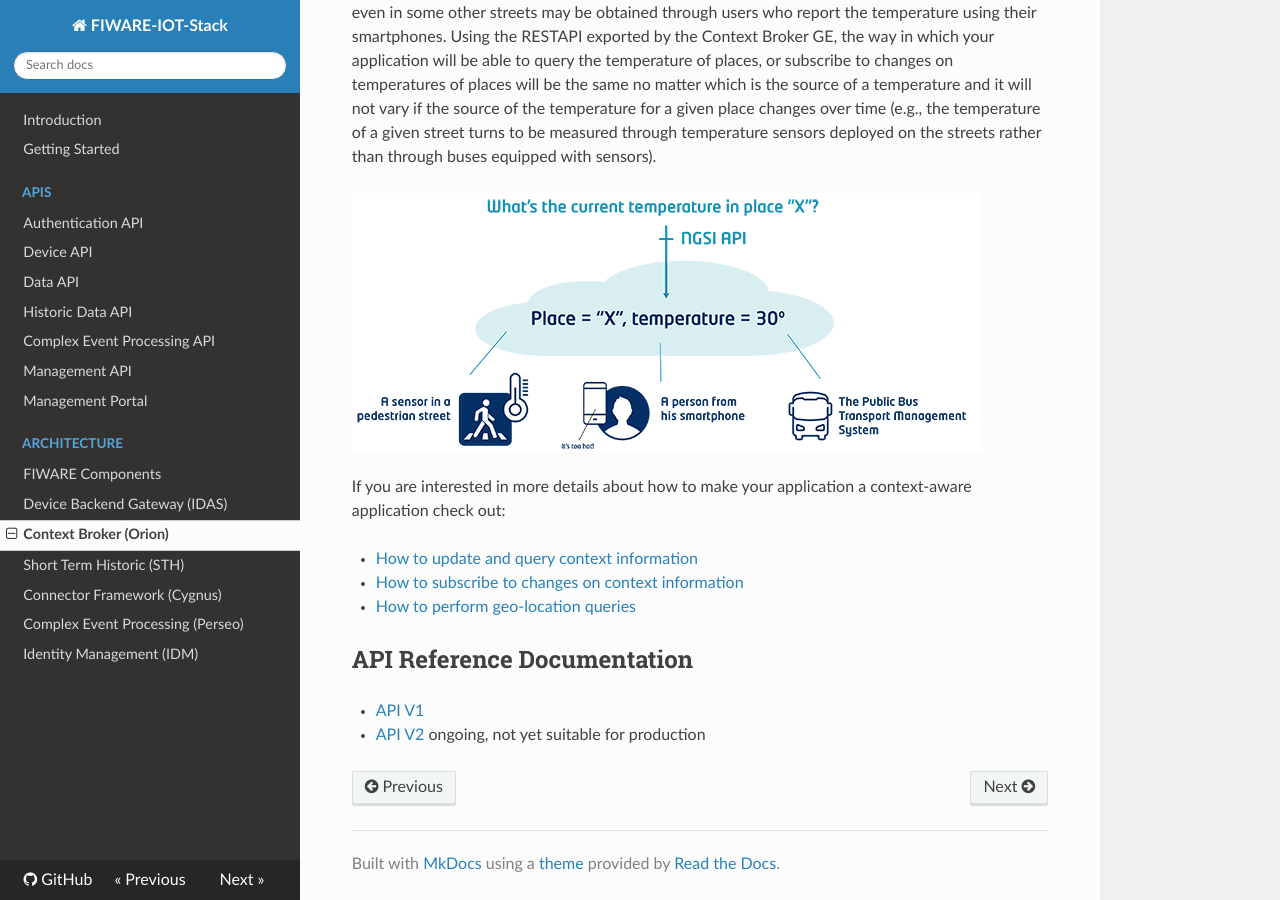
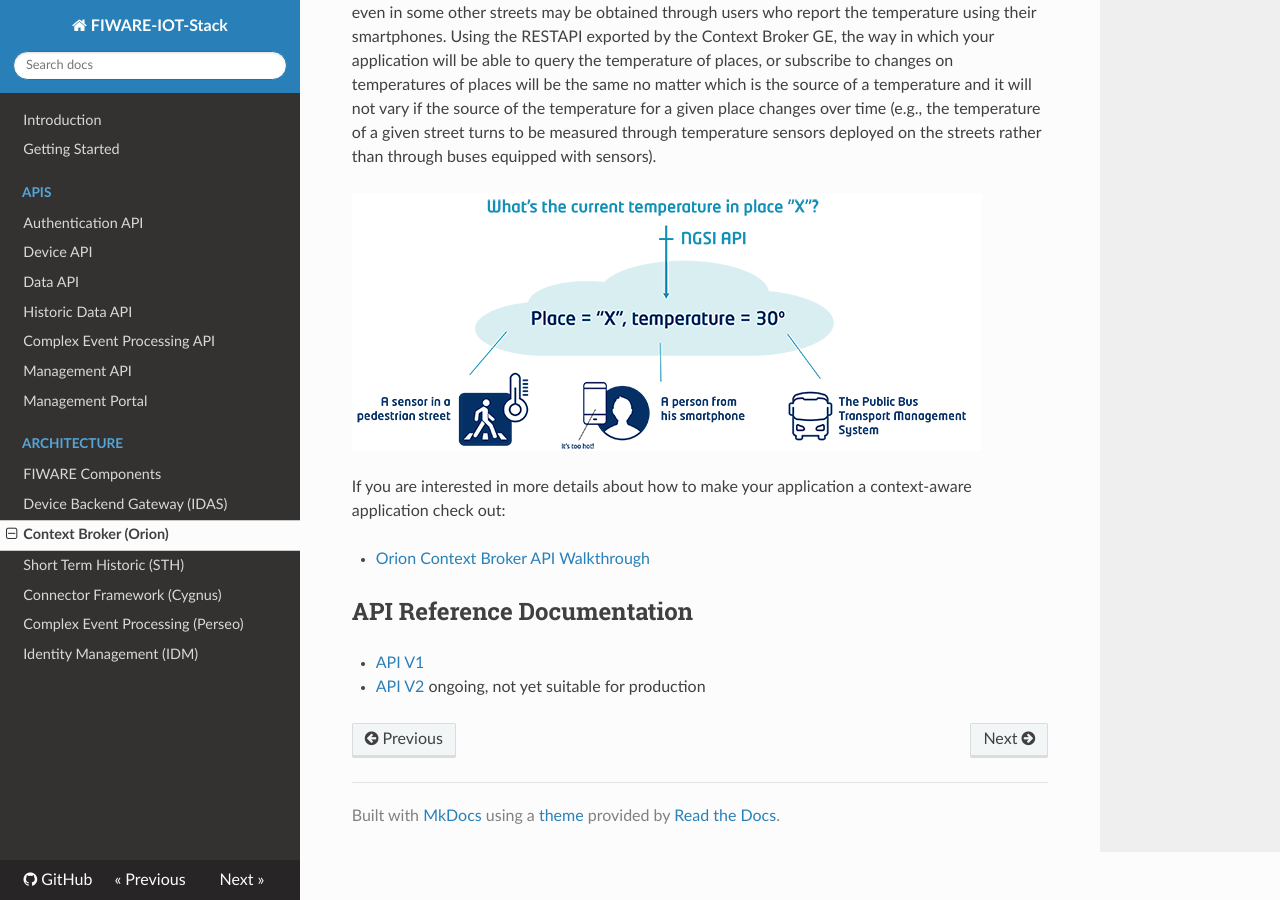
Before and after one commit to telefonicaid/thinking-cities, an MkDocs documentation site: the page built from docs/context_broker.md, in a window 1280 px wide and 900 px high, scrolled down 973 px. Built offline with MkDocs 1.6.1, drawn with Linux system fonts in a browser that asks for light colours; nearby versions of some CDN libraries; old or Windows-style settings are respelled for this version of MkDocs.

Commit message:
Update context_broker.md

```diff
--- a/docs/context_broker.md
+++ b/docs/context_broker.md
@@ -18,9 +18,7 @@ One of the most important features of the Context Broker is that it allows to mo
 
 If you are interested in more details about how to make your application a context-aware application check out:
 
-- [How to update and query context information](context_broker_detail.md#update-query-context)
-- [How to subscribe to changes on context information](context_broker_detail.md#subscription-to-context-changes)
-- [How to perform geo-location queries](context_broker_detail.md#geolocated-context-queries)
+- [Orion Context Broker API Walkthrough](https://fiware-orion.readthedocs.org/en/develop/user/walkthrough_apiv1/index.html)
 
 ## API Reference Documentation ##
 
```
